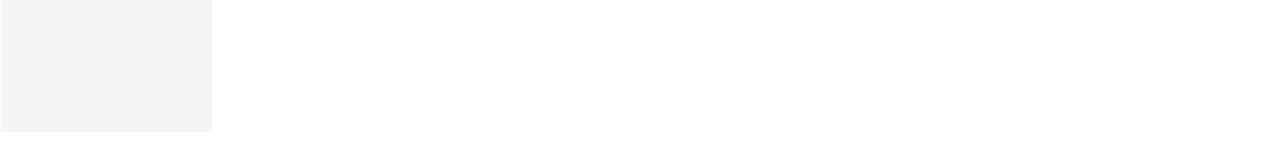
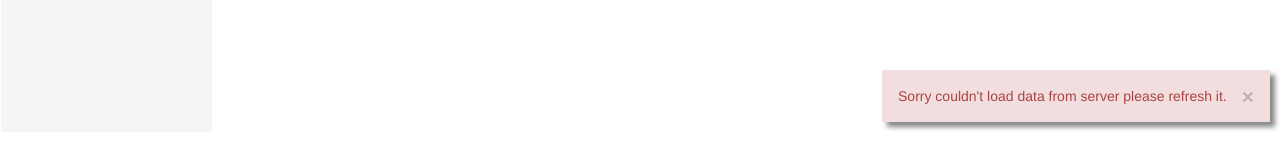
Before and after one commit to PrabinUpreti/HospitalManagementSystem, an Angular app in the folder client/: page /lab/test-booking in a window 1280 px wide. Shown: the part 658-807 px from the top of the page. Built offline with nearby package versions, Linux system fonts and the light colour scheme; no server answers.

Commit message:
https://bitbucket.org/prabinrajupreti/afterservercrash

```diff
--- a/client/src/app/lab/test-booking/patient-details-form/patient-details-form.component.css
+++ b/client/src/app/lab/test-booking/patient-details-form/patient-details-form.component.css
@@ -30,3 +30,20 @@ form{
 .btn-info{
 	background-color: #17a2b8;
 }
+
+#error-container {
+	position: fixed;
+	z-index: 999;
+	bottom: 20px;
+	right: 10px;
+	box-shadow: 5px 5px 5px #888888;
+}
+.alert {
+    padding: 15px;
+    margin-bottom: 0px;
+    border: 1px solid transparent;
+	border-radius: 4px;
+}
+span{
+	padding-right: 15px;
+}
--- a/client/src/app/lab/test-booking/patient-details-form/patient-details-form.component.html
+++ b/client/src/app/lab/test-booking/patient-details-form/patient-details-form.component.html
@@ -1,6 +1,16 @@
 		<!-- <div  onload="myFunction()" class="patient-details responsive-block" style="background-color: #d4dae8;">
 			<div class="responsive-table">
 				<p>Test Booking</p><hr> -->
+				<div *ngIf = "Notify" class="container">
+					<div class="row" id="error-container">
+							 <div class="span12">
+									 <div class="alert alert-danger">
+											<button type="button" class="close" (click) = "datadismis()">×</button>
+											 <span>{{notify}}</span>
+									 </div>
+								 </div>
+							</div>
+					</div>
 				<form style="background-color:#f5f5f5;" class="form-horizontal container-fluid" [formGroup] = "patientData" (ngSubmit) = "patientDatas()">
 
 						<legend>Patient Registration</legend>
--- a/client/src/app/lab/test-booking/patient-details-form/patient-details-form.component.ts
+++ b/client/src/app/lab/test-booking/patient-details-form/patient-details-form.component.ts
@@ -28,6 +28,7 @@ export class PatientDetailsFormComponent implements OnInit {
   // ];
   patientData: FormGroup;
   agecontrol : FormControl;
+  public testList;
   // patientId: FormControl;
   // patient_name: FormControl;
   // patient_address: FormControl;
@@ -58,6 +59,7 @@ export class PatientDetailsFormComponent implements OnInit {
   public submitButtonStatus = true;
   public patientId:any ='000001';
   public commoncodes;
+  public Notify = false;
   public notify;
   public genderInDropdowns = []
   public age_groupInDropdowns =[];
@@ -122,14 +124,46 @@ export class PatientDetailsFormComponent implements OnInit {
             }
             console.log(splitAge);
             let changeInNum
+            let intCollection=[];
             for(let y in splitAge){
-              for( let z; z <= splitAge[y].length; z++){
+              for( let z = 0; z <= splitAge[y].length-1; z++){
                 changeInNum = splitAge[y][z];
-                console.log(changeInNum);
+                if(parseInt(changeInNum)){
+                  intCollection.push(parseInt(changeInNum));
+                }
+                else{
+                  if(intCollection.length < 1 ){
+                    intCollection.push(0);
+                  }
+                  else if(splitAge[parseInt(y)].length < 3){
+                    intCollection.push(200);
                   }
                 }
+                // console.log((changeInNum));
+                // if(changeInNum.toUpperCase() ==  )
+              }
+            }
+            console.log("this is int list")
+            for(let int = 0; int < intCollection.length; int+=2){
+              console.log(int);
+              if(term < 200){
+                if(term >=intCollection[int] && term <= intCollection[int+1]){
+                  if(intCollection[int] == 0){
+                    this.throwage.emit("below "+ intCollection[int+1].toString());
+                  }
+                  else if (intCollection[int+1] == 200){
+                    this.throwage.emit(intCollection[int].toString() + " above");
+                  }
+                  else if (intCollection[int] != 0 && intCollection[int+1] != 200){
+                    this.throwage.emit(intCollection[int].toString() + " to "+ intCollection[int+1]);
+                  }
+              }
+            }
+            // console.log(intCollection[int] , intCollection[int+1]);
+          }
+          this.patientData.controls.age.setValue(term);
 
-            this.throwage.emit(term);
+            // this.throwage.emit(term);
           });
 
 
@@ -142,6 +176,8 @@ export class PatientDetailsFormComponent implements OnInit {
           (error)=>{
               // this.submitButtonStatus=true
               console.log("ERROR successfully")
+              this.Notify = true;
+              this.notify = "Sorry couldn't load Doctor from server please refresh it."
           }
       );
 
@@ -150,6 +186,7 @@ export class PatientDetailsFormComponent implements OnInit {
         this.ModifyService.commoncodes() .subscribe(
           (response)=>{
             if(response.length == 0){
+              this.Notify = true;
               this.notify = "There is no any Data ";
             }
             console.log(response);
@@ -206,6 +243,8 @@ export class PatientDetailsFormComponent implements OnInit {
           },
           (error)=>{
               console.log("sorry error in server")
+              this.Notify = true;
+              this.notify = "Sorry couldn't load data from server please refresh it."
           });
         // }
 
@@ -226,15 +265,14 @@ export class PatientDetailsFormComponent implements OnInit {
       let ms = date.getMilliseconds();
       let patientId = year+"-"+month+"-"+week+"-"+day+"-"+hour+"-"+min+"-"+ms;
       this.patientData.controls.patientId.setValue(patientId);
+      this.patientData.controls.year.setValue((year + 57) - this.patientData.controls.age.value);
+      this.patientData.controls.day.setValue(17);
+      this.patientData.controls.month.setValue("Mangsir")
       if (this.patientData.valid) {
+        if(this.testList){
 
-      console.log("Form Submitted!");
+          this.submitButtonStatus=false;
 
-      this.submitButtonStatus=false
-
-
-    let value = this.patientData.value
-      console.log(value);
           let paramData : any = this.patientData.value;
           this.laravelService.getData(paramData)
             .subscribe(
@@ -253,12 +291,19 @@ export class PatientDetailsFormComponent implements OnInit {
                   },
                   (error)=>{
                       this.submitButtonStatus=true
-                console.log("Stored successfully")
+                      this.Notify = true;
+                      this.notify = "Sorry error in server";
                   }
               )
+            }
+            else{
+              this.Notify = true;
+              this.notify = "Please select test."}
 
     }
     else{
+      this.Notify = true;
+      this.notify = "Please fill the form properly."
       this.testStatus = true;
     console.log("error in client");
         for (let x in this.patientData.controls) {
@@ -336,4 +381,9 @@ export class PatientDetailsFormComponent implements OnInit {
     this.throwgender.emit(id.target.value);
   }
 
+  datadismis(){
+    console.log('Hide')
+    this.Notify = false;
   }
+
+}
--- a/client/src/app/lab/test-booking/selected-test/selected-test.component.html
+++ b/client/src/app/lab/test-booking/selected-test/selected-test.component.html
@@ -8,15 +8,15 @@
         <table class="table table-hover">
                 <thead>
                     <tr>
-                        <th>:: Test Name</th>
-                        <th> :: Lower Bound</th>
-                        <th> :: Upper Bound</th>
-                        <th> :: Units</th>
-                        <th> :: Rate</th>
+                        <th> Test Name</th>
+                        <th> Lower Bound</th>
+                        <th> Upper Bound</th>
+                        <th> Units</th>
+                        <th> Rate</th>
                         <!-- <th> :: Discount</th>
                         <th> :: Discount %</th>
                         <th> :: Amount</th> -->
-                        <th> :: Action </th>
+                        <!-- <th> :: Action </th> -->
                     </tr>
                 </thead>
                 <tbody>
@@ -29,7 +29,7 @@
                         <!-- <td>{{dataTable.Discount}}</td>
                         <td>{{dataTable.discountPer}}</td>
                         <td>{{dataTable.amount}}</td> -->
-                        <td (click)="dataTables.splice(i,1)">remove </td>
+                        <!-- <td (click)="dataTables.splice(i,1)">remove </td> -->
                     </tr>
                 </tbody>
                 <tfoot>
```
Also changed, not shown: client/src/app/lab/test-booking/selected-test/selected-test.component.ts (+66 -10 lines), client/src/app/lab/test-booking/test-booking.component.ts (+6 -6 lines), 2 other files (tests, documents, lock files or other folders). Lines whose indentation alone changed are shown as unchanged.
